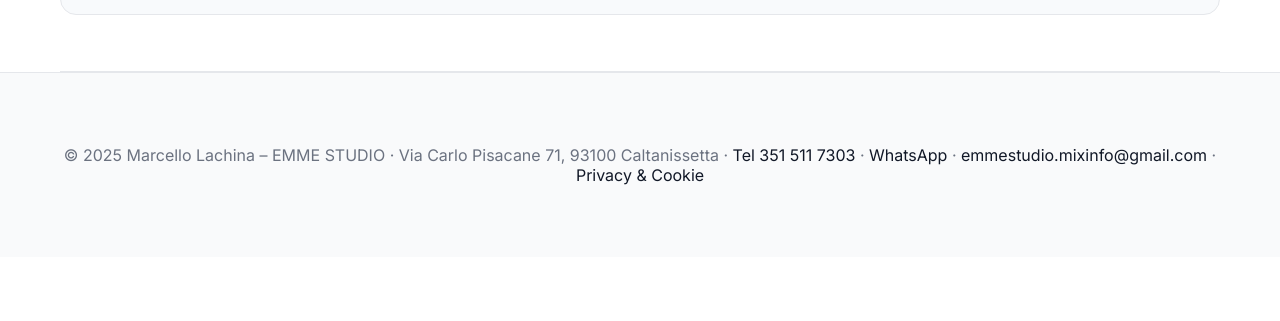
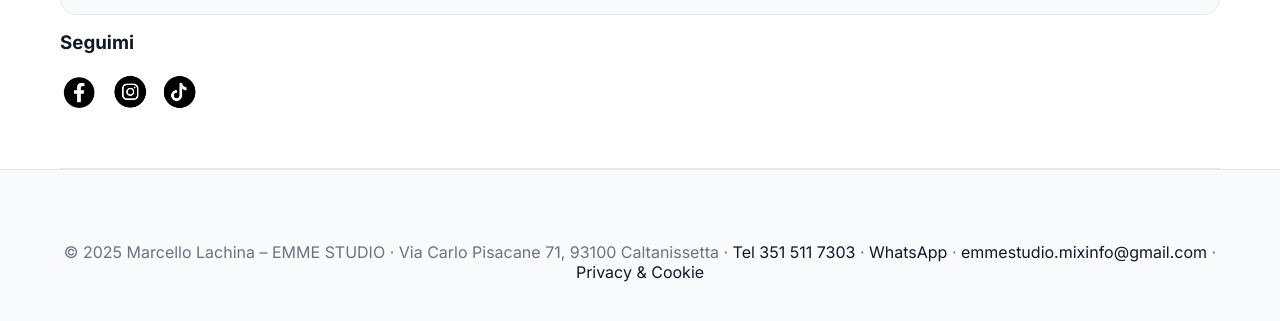
Before and after one commit to emmestudio/emmestudio-site, a plain HTML site: page maestro-1.html in a window 1280 px wide. Shown: the part 1307-1628 px from the top of the page. Before the commit the page ends 1564 px from the top, so only its background shows below. Drawn offline with Linux system fonts and the light colour scheme.

Commit message:
Update maestro-1.html

```diff
--- a/maestro-1.html
+++ b/maestro-1.html
@@ -64,6 +64,19 @@
         </div>
       </div>
     </div>
+    <h3 style="margin-top:16px">Seguimi</h3>
+<div class="teacher-socials" aria-label="Profili social del docente">
+  <!-- Sostituisci gli href con i link reali del docente -->
+  <a class="social-btn" href="https://www.facebook.com/marcello.lachina.1?locale=it_IT" target="_blank" rel="noopener" aria-label="Facebook">
+    <img src="assets/social/facebook.png" alt="">
+  </a>
+  <a class="social-btn" href="https://www.instagram.com/marcellolachina.music" target="_blank" rel="noopener" aria-label="Instagram">
+    <img src="assets/social/instagram.png" alt="">
+  </a>
+  <a class="social-btn" href="https://www.tiktok.com/@INSERISCI" target="_blank" rel="noopener" aria-label="TikTok">
+    <img src="assets/social/tiktok.png" alt="">
+  </a>
+</div>
   </section>
 </main>
 
```
